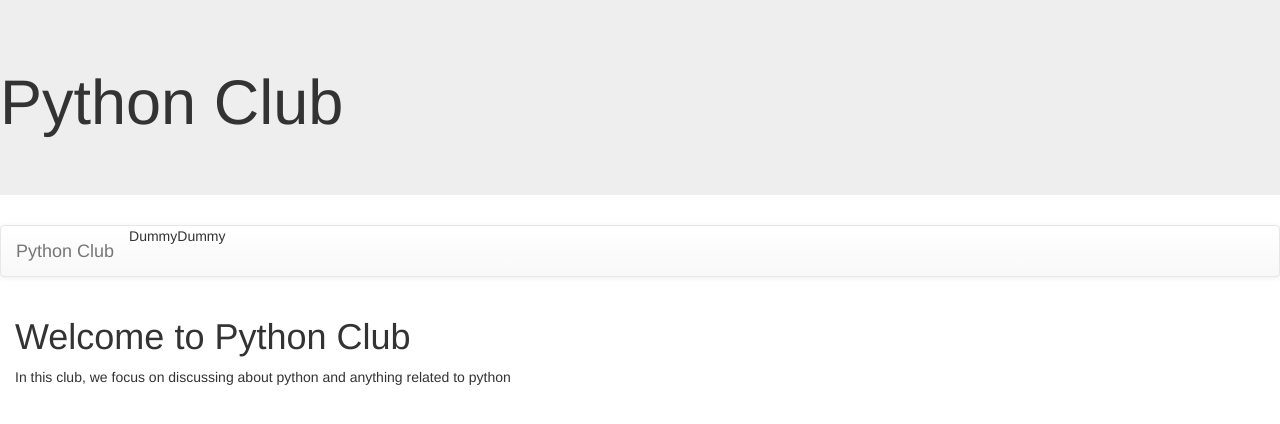
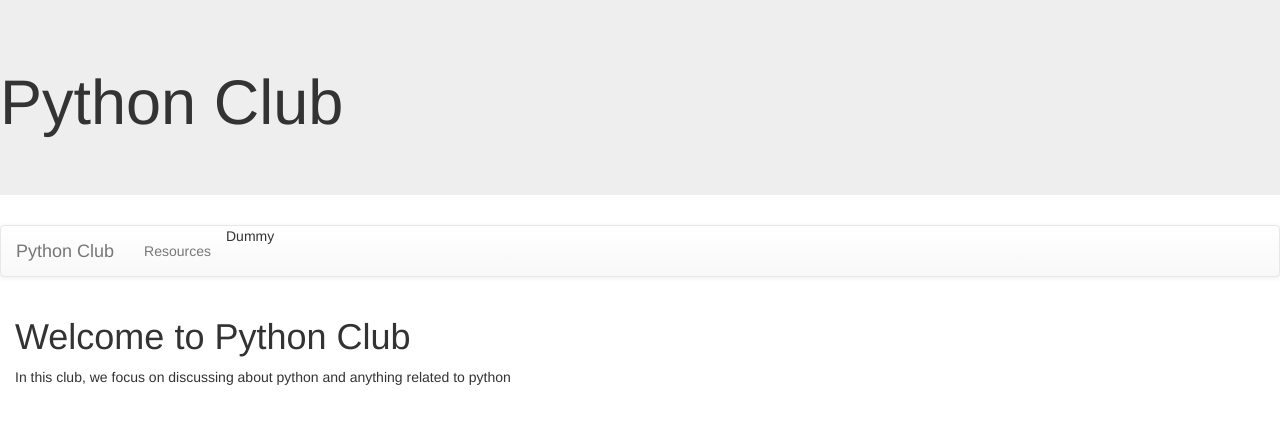
Before and after one commit to IsaacJrTypes/pythonClubW22, a Django app: page /pythonClubApp/ in a window 1280 px wide. Shown: the top 424 px of the page. Run offline with Django 4.2, Linux system fonts and the light colour scheme; some libraries are stand-ins or nearby versions.

Commit message:
add resource page for assign 5

```diff
--- a/pythonClubApp/templates/base.html
+++ b/pythonClubApp/templates/base.html
@@ -17,7 +17,7 @@
 <a class="navbar-brand" href="{% url 'index' %}">Python Club</a>
 </div>
 <ul class="nav navbar-nav">
-<li>Dummy</li>
+<li><a href="{% url 'resources' %}">Resources</a></li>
 <li>Dummy</li>
 </ul>
 </div>
--- a/pythonClubApp/urls.py
+++ b/pythonClubApp/urls.py
@@ -2,4 +2,5 @@ from django.urls import path
 from . import views
 urlpatterns = [
     path('',views.index, name='index'),
+    path('resources/',views.resources, name='resources'),
 ]
--- a/pythonClubApp/views.py
+++ b/pythonClubApp/views.py
@@ -1,5 +1,9 @@
 from django.shortcuts import render
-
+from .models import Resource
 # Create your views here.
 def index(request):
 	return render(request, 'pythonClubApp/index.html')
+
+def resources(request):
+	resourceList = Resource.objects.all()
+	return render(request, 'pythonClubApp/resources.html', {'resourceList': resourceList})
```
Also changed, not shown: pythonClubApp/templates/pythonClubApp/resources.html (added, +10 -0 lines).
